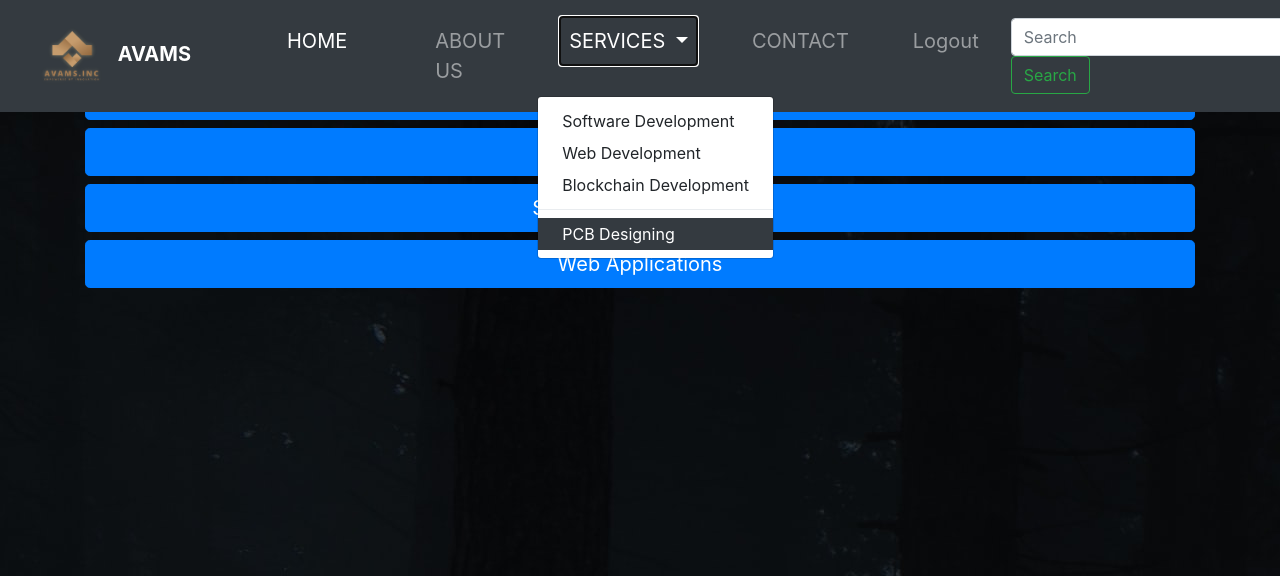
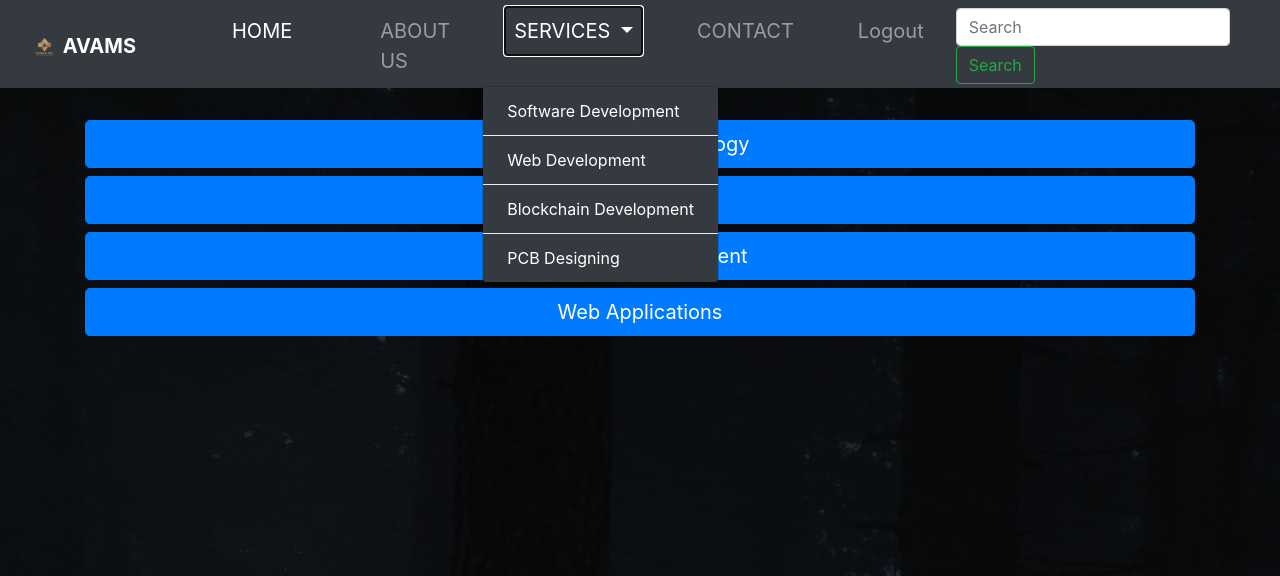
Before and after one commit to gupta07ayush/AVAMS, a Django app: page /about in a window 1280 px wide, after a click on "SERVICES". Shown: the top 576 px of the page. Run offline with Django 4.2, Linux system fonts and the light colour scheme; a user stored in the database is signed in.

Commit message:
reduce the height of navbar

```diff
--- a/templates/about.html
+++ b/templates/about.html
@@ -4,7 +4,7 @@
 
 
 {% block body %}
-,<div class="container mt-5 mb-5  ">
+,<div class="container mt-5 mb-5 pt-5 ">
 <button type="button" class="btn btn-primary btn-lg btn-block">Blockchain Technology</button>
 <button type="button" class="btn btn-primary btn-lg btn-block">PCB Designing</button>
 <button type="button" class="btn btn-primary btn-lg btn-block">Software Development</button>
--- a/templates/base.html
+++ b/templates/base.html
@@ -125,16 +125,14 @@ background-size:cover;
 
     <title> {% block title %}{% endblock title %} • AVAMS</title>
   </head>
+
   <body background="/static/img/background.jpg" style="background-color:rgb(42, 156, 118);">
 
-
 <!-- Navigation Bar from bootstrap -->
-
-
-    <nav class="navbar navbar-expand-lg navbar-dark fixed-top bg-dark">
-        <nav class="navbar navbar-dark bg-dark">
-  <a class="navbar-brand navbar-dark bg-dark mx-0 my-0 px-0 py-0" href="/" target="_blank">
-    <img src="/static/img/logo.jpg" width="80" height="80" class="d-inline-block " alt="logo">
+    <nav class="navbar navbar-expand-lg navbar-dark fixed-top bg-dark pb-1" >
+        <nav class="navbar navbar-dark bg-dark"">
+  <a class="navbar-brand navbar-dark bg-dark mx-0 my-0 px-0 py-0" href="/" target="_blank" >
+    <img src="/static/img/logo.jpg" width="25" height="28" class="d-inline-block " alt="logo">
     <strong>AVAMS</strong>
   </a>
 </nav>
@@ -154,10 +152,12 @@ background-size:cover;
               <a class="nav-link dropdown-toggle" href="#" id="navbarDropdown" role="button" data-toggle="dropdown" aria-haspopup="true" aria-expanded="false">
                 SERVICES
               </a>
-              <div class="dropdown-menu" aria-labelledby="navbarDropdown">
-                <a class="dropdown-item" href="/services">Software Development</a>
-                <a class="dropdown-item" href="#">Web Development</a>
-                <a class="dropdown-item" href="#">Blockchain Development</a>
+              <div class="dropdown-menu  bg-dark text-white"  aria-labelledby="navbarDropdown">
+                <a class="dropdown-item bg-dark text-white"  href="/services">Software Development</a>
+                <div class="dropdown-divider"></div>
+                <a class="dropdown-item bg-dark text-white"  href="#">Web Development</a>
+                <div class="dropdown-divider"></div>
+                <a class="dropdown-item bg-dark text-white"  href="#">Blockchain Development</a>
                 <div class="dropdown-divider"></div>
                 <a class="dropdown-item bg-dark text-white" href="/pcb" target="_blank">PCB Designing</a>
               </div>
--- a/templates/contact.html
+++ b/templates/contact.html
@@ -2,7 +2,7 @@
 {% block title %}Contact{% endblock title %}
 
 {% block body %}
-<div class="container-fluid px-0 mb-5">
+<div class="container-fluid px-0 mb-5 pt-5 pt-5">
     <img src="http://source.unsplash.com/1200x400/?contact,phone" class="d-block w-100 mx-0" alt=" " />
 </div>
 <div class="container py-4 text-white">
```
Also changed, not shown: templates/login.html (+2 -7 lines), templates/pcb.html (+3 -2 lines), db.sqlite3, static/img/android-chrome-512x512.png (added), static/img/samantha.jpeg (added), static/img/slider (10).jpg (deleted).
